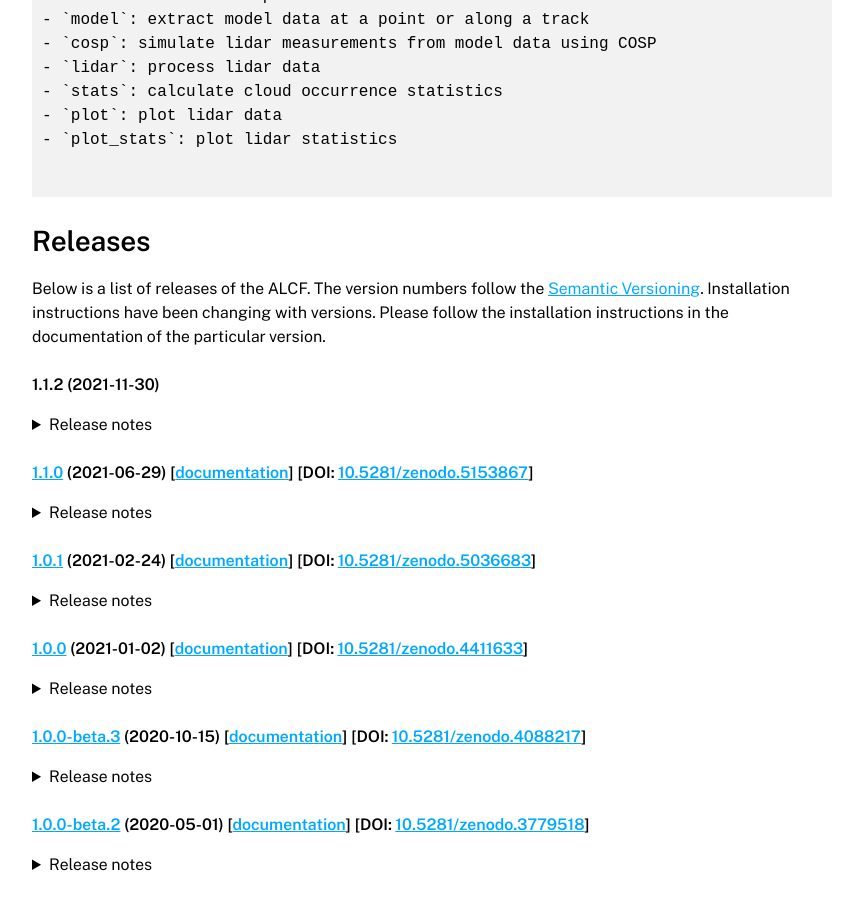
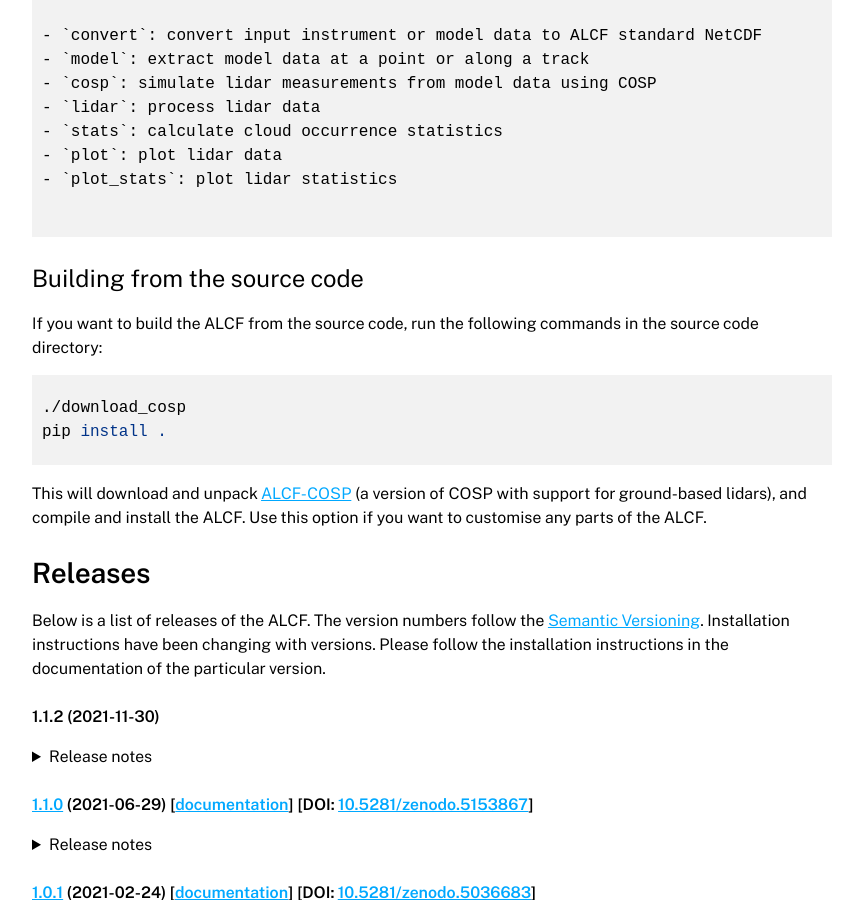
Before and after one commit to alcf-lidar/alcf-lidar.github.io, a Jekyll site: the page built from installation/index.md, in a window 1280 px wide and 900 px high, scrolled down 2832 px. Shown: the whole window, without its empty margins (208-1071 px from the left). Built offline with Jekyll 4.4.1, drawn with Linux system fonts in a browser that asks for light colours; some of the changed text lies outside the part shown.

Commit message:
Installation: Document building from source code

````diff
--- a/_includes/installation.md
+++ b/_includes/installation.md
@@ -1,10 +1,13 @@
 ## Installation
 
-Supported operating systems:
+Below you can find installation instructions for supported operating systems:
 
 * [Linux](#linux) (recommended)
 * [Windows](#windows) with the Windows Subsystem for Linux (Ubuntu)
 * [macOS](#macos)
+
+You can also [build the ALCF from the source code](#building-from-the-source-code)
+if you want to modify any of its parts.
 
 ### Linux
 
@@ -27,7 +30,7 @@ The instructions below assume that you enter the commands in the terminal.
         netcdf-fortran-devel python3-setuptools python3-pip
     ```
 
-2. Install ALCF with:
+2. Install the ALCF with:
 
     ```sh
     # To install globally:
@@ -66,14 +69,15 @@ M1 may be possible but is untested.
     sudo port select --set gcc mp-gcc11
     ```
 
-4. Install ALCF with:
+4. Install the ALCF with:
 
     ```sh
     pip install alcf
     ```
 
 On macOS, the default shell zsh does not work with the command-line syntax
-of ALCF. It is highly recommeded to run any `alcf` commands in the `bash` shell:
+of the ALCF. It is highly recommeded to run any `alcf` commands in the `bash`
+shell:
 
 ```sh
 % bash
@@ -95,6 +99,21 @@ should output:
 ```
 {% include cmd_main.md %}
 ```
+
+### Building from the source code
+
+If you want to build the ALCF from the source code, run the following commands
+in the source code directory:
+
+```sh
+./download_cosp
+pip install .
+```
+
+This will download and unpack [ALCF-COSP](https://github.com/alcf-lidar/alcf-cosp)
+(a version of COSP with support for ground-based lidars), and compile and
+install the ALCF. Use this option if you want to customise any parts of the
+ALCF.
 
 ## Releases
 
````
